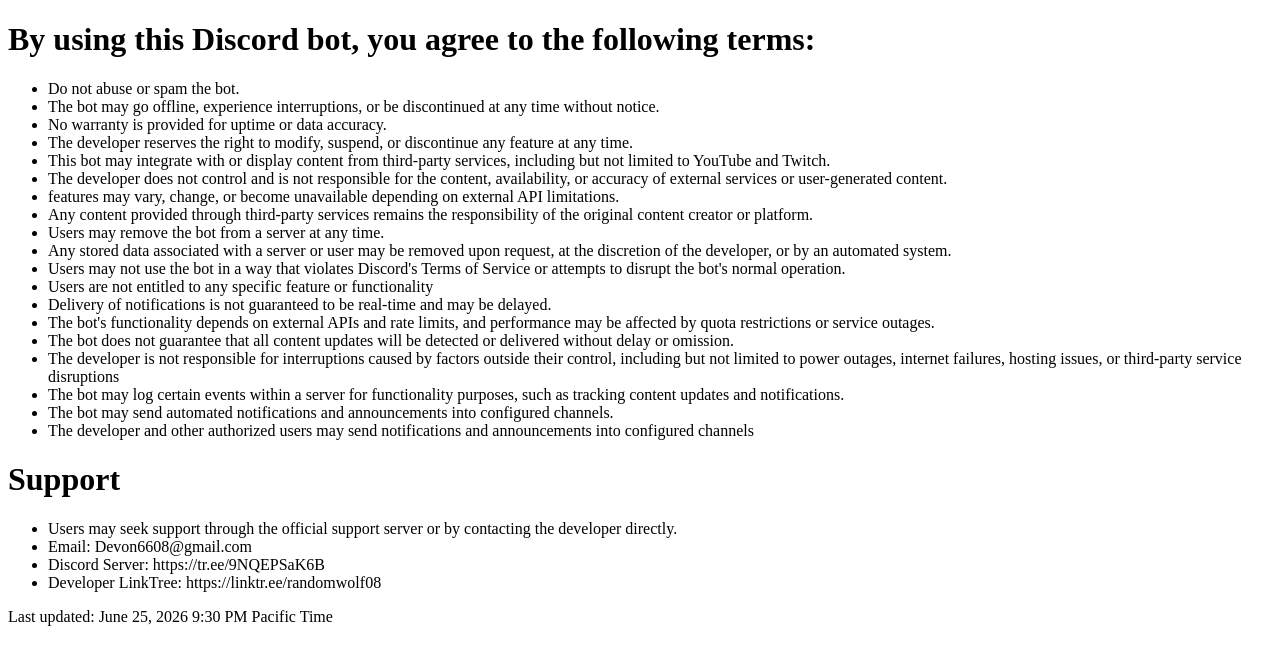
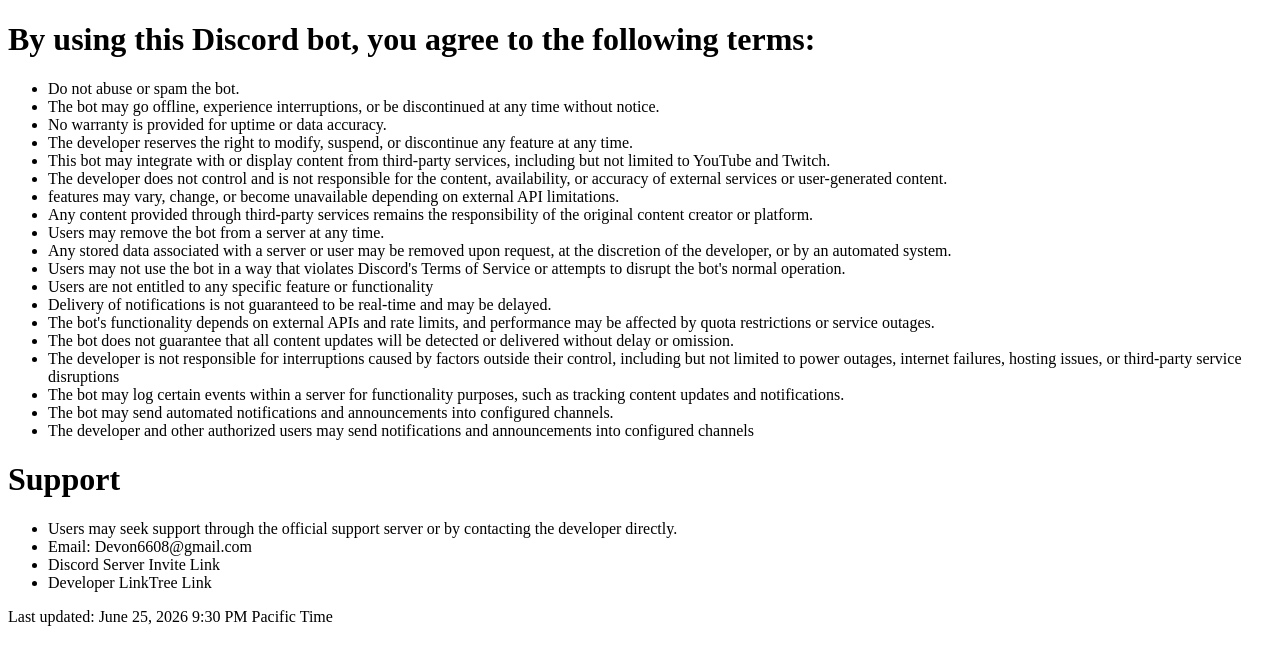
Before and after one commit to DevonFG/Bargaz-Bot, a website: page docs/tos.html in a window 1280 px wide. Drawn offline with Linux system fonts and the light colour scheme.

Commit message:
Update support links in terms of service document

```diff
--- a/docs/tos.html
+++ b/docs/tos.html
@@ -30,8 +30,8 @@
     <ul>
       <li>Users may seek support through the official support server or by contacting the developer directly.</li>
       <li>Email: Devon6608@gmail.com</li>
-      <li>Discord Server: https://tr.ee/9NQEPSaK6B</li>
-      <li>Developer LinkTree: https://linktr.ee/randomwolf08</li>
+      <li><a href:"https://tr.ee/9NQEPSaK6B">Discord Server Invite Link</a></li>
+      <li><a href:"https://linktr.ee/randomwolf08">Developer LinkTree Link</li>
     </ul>
     <p>Last updated: June 25, 2026 9:30 PM Pacific Time</p>
   </body>
```
